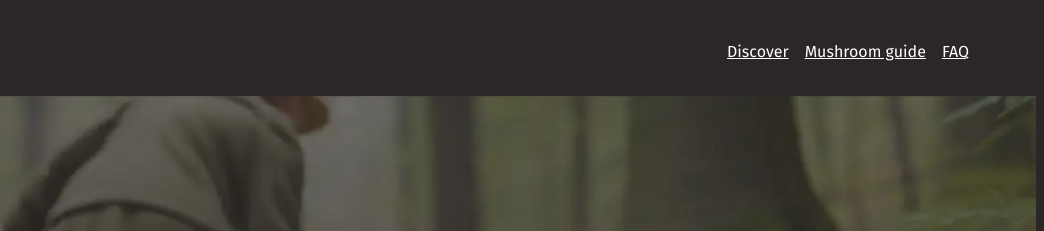
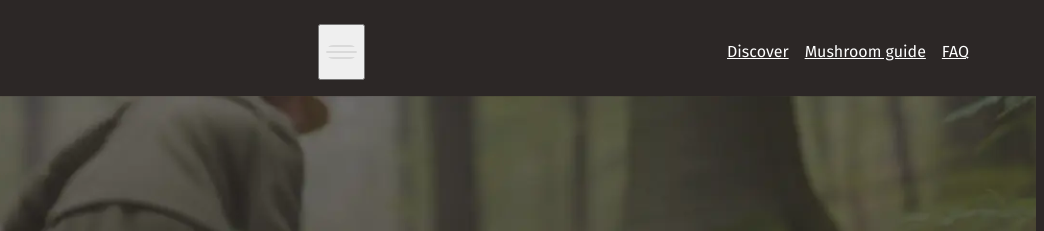
Before and after one commit to ishowsagar/Mushroom-site, a plain HTML site: page index.html in a window 1280 px wide. Shown: the top 231 px of the page, 236-1280 px from the left. Drawn offline with Linux system fonts and the light colour scheme.

Commit message:
added a hamburger menu

```diff
--- a/index.html
+++ b/index.html
@@ -19,7 +19,12 @@
       <div class="wrapper" data-width="wide">
         <div class="site-header__inner">
           <img src="assets/fungi-finders.svg" alt="fungi finders" />
-          <nav class="primary-navigation">
+          <button aria-controls="primary-nav" aria-expanded="false">
+            <!-- we telling A.T that hti sbtn controls av with id "this" and this is not expanded (opened) yet  -->
+            <span class="visually-hidden">Menu</span>
+            <img src="assets/hamburger.svg" alt="" />
+          </button>
+          <nav id="primary-nav" class="primary-navigation">
             <ul role="list">
               <li><a href="/">Discover</a></li>
               <li><a href="#">Mushroom guide</a></li>
```
